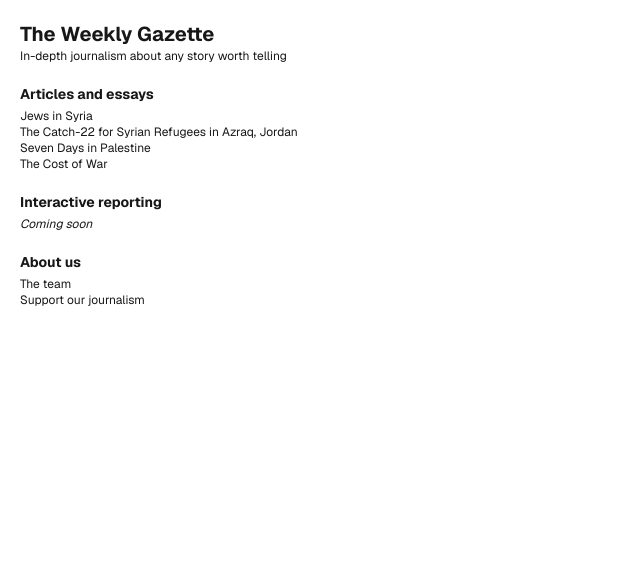
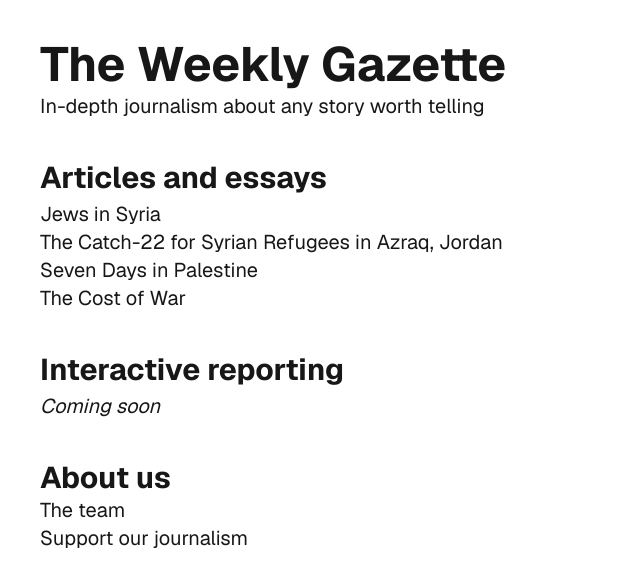
Before and after one commit to weekly-gazette/website, a Next.js app: page / in a window 1280 px wide. Shown: the top 586 px of the page, without its empty margins (0-640 px from the left). Built offline with nearby package versions, Linux system fonts and the light colour scheme.

Commit message:
Fix styling
Signed-off-by: ssudler <ssudler21@gmail.com>

```diff
--- a/app/page.js
+++ b/app/page.js
@@ -19,15 +19,15 @@ export default function Home() {
   ]);
 
   return (
-      <div className="flex flex-col p-5 font-[family-name:var(--font-geist-sans)]">
-        <main className="flex flex-col gap-y-5">
+      <div className="flex flex-col p-10 font-[family-name:var(--font-geist-sans)]">
+        <main className="flex flex-col gap-y-10">
           <section>
-            <header className="font-bold text-xl">The Weekly Gazette</header>
-            <header className="text-xs">In-depth journalism about any story worth telling</header>
+            <header className="font-bold text-5xl">The Weekly Gazette</header>
+            <header className="text-xl pt-1">In-depth journalism about any story worth telling</header>
           </section>
           <section>
-            <header className="font-bold pb-1 text-sm">Articles and essays</header>
-            <ol className="text-xs">
+            <header className="font-bold pb-1 text-3xl">Articles and essays</header>
+            <ol className="text-xl">
               {articles.map(({title, link}) => (
                   <li key={title}>
                     <a className="hover:text-orange-300" href={link}>{title}</a>
@@ -36,13 +36,12 @@ export default function Home() {
             </ol>
           </section>
           <section>
-            <header className="font-bold pb-1 text-sm">Interactive reporting</header>
-            <p className="italic text-xs">Coming soon</p>
+            <header className="font-bold pb-1 text-3xl">Interactive reporting</header>
+            <p className="italic text-xl">Coming soon</p>
           </section>
-        </main>
-        <footer className="pt-5 flex flex-col gap-y-1">
-          <header className="font-bold text-sm">About us</header>
-          <ol className="text-xs">
+          <section>
+            <header className="font-bold text-3xl">About us</header>
+            <ol className="text-xl">
               <li>
                 <a className="hover:text-orange-300" href="https://weeklygazette.substack.com/about">
                   The team
@@ -54,7 +53,8 @@ export default function Home() {
                 </a>
               </li>
             </ol>
-        </footer>
+          </section>
+        </main>
       </div>
   );
 }
```
Lines whose indentation alone changed are shown as unchanged.
